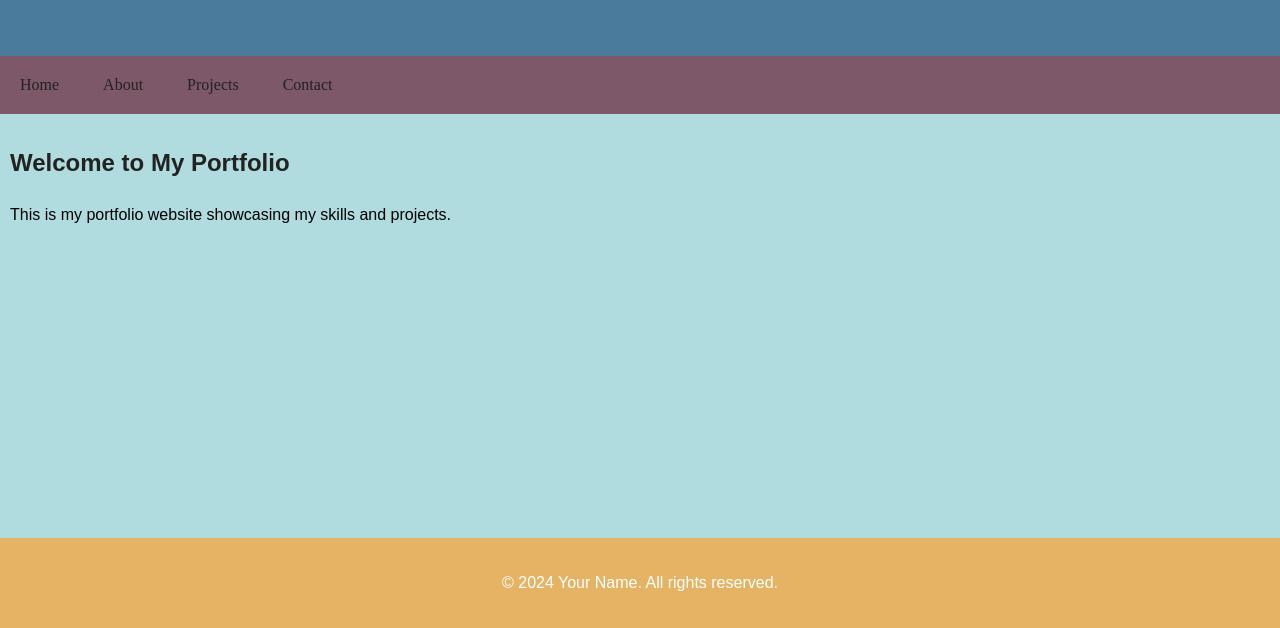
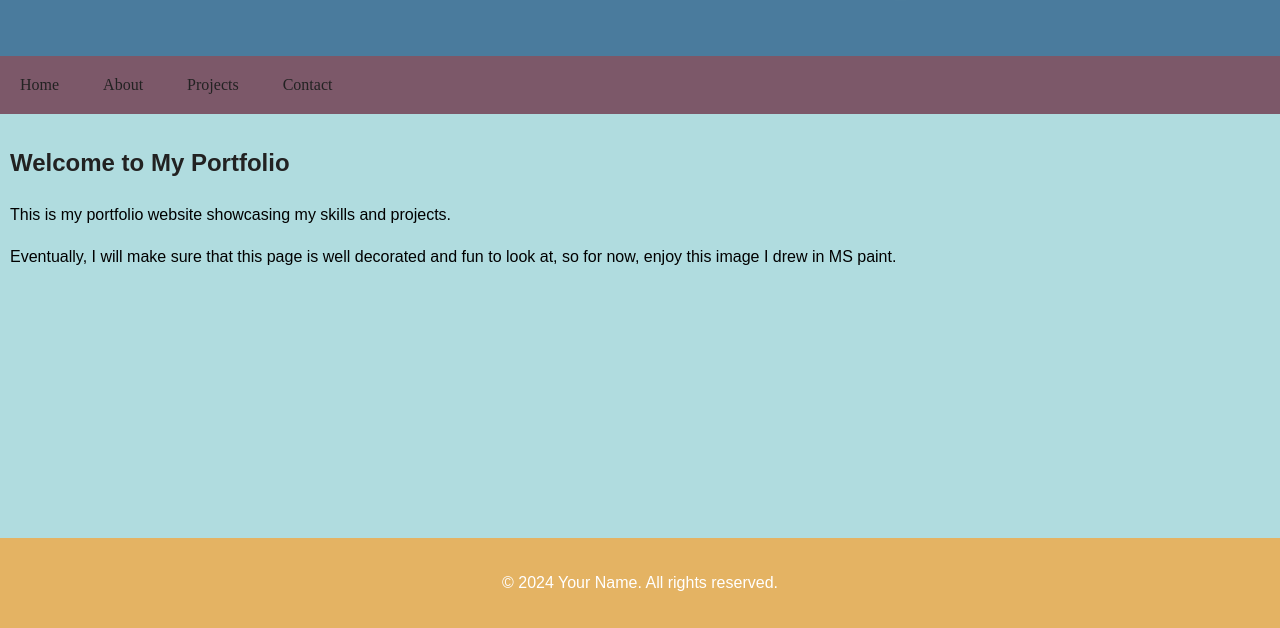
Before and after one commit to adi2781/cm-webpage, a plain HTML site: page cm-webpage/index.html in a window 1280 px wide. Shown: the part 172-800 px from the top of the page. Drawn offline with Linux system fonts and the light colour scheme; a script that the page names is missing; a web font is replaced by a local one.

```diff
--- a/index.html
+++ b/cm-webpage/index.html
@@ -29,6 +29,7 @@
         <section id="home">
             <h2>Welcome to My Portfolio</h2>
             <p>This is my portfolio website showcasing my skills and projects.</p>
+            <p>Eventually, I will make sure that this page is well decorated and fun to look at, so for now, enjoy this image I drew in MS paint.</p>
         </section>
 
     </main>
```
Also changed, not shown: cm-webpage/about_me.html (renamed from about_me.html), cm-webpage/contact.html (renamed from contact.html), cm-webpage/projects.html (renamed from projects.html).
